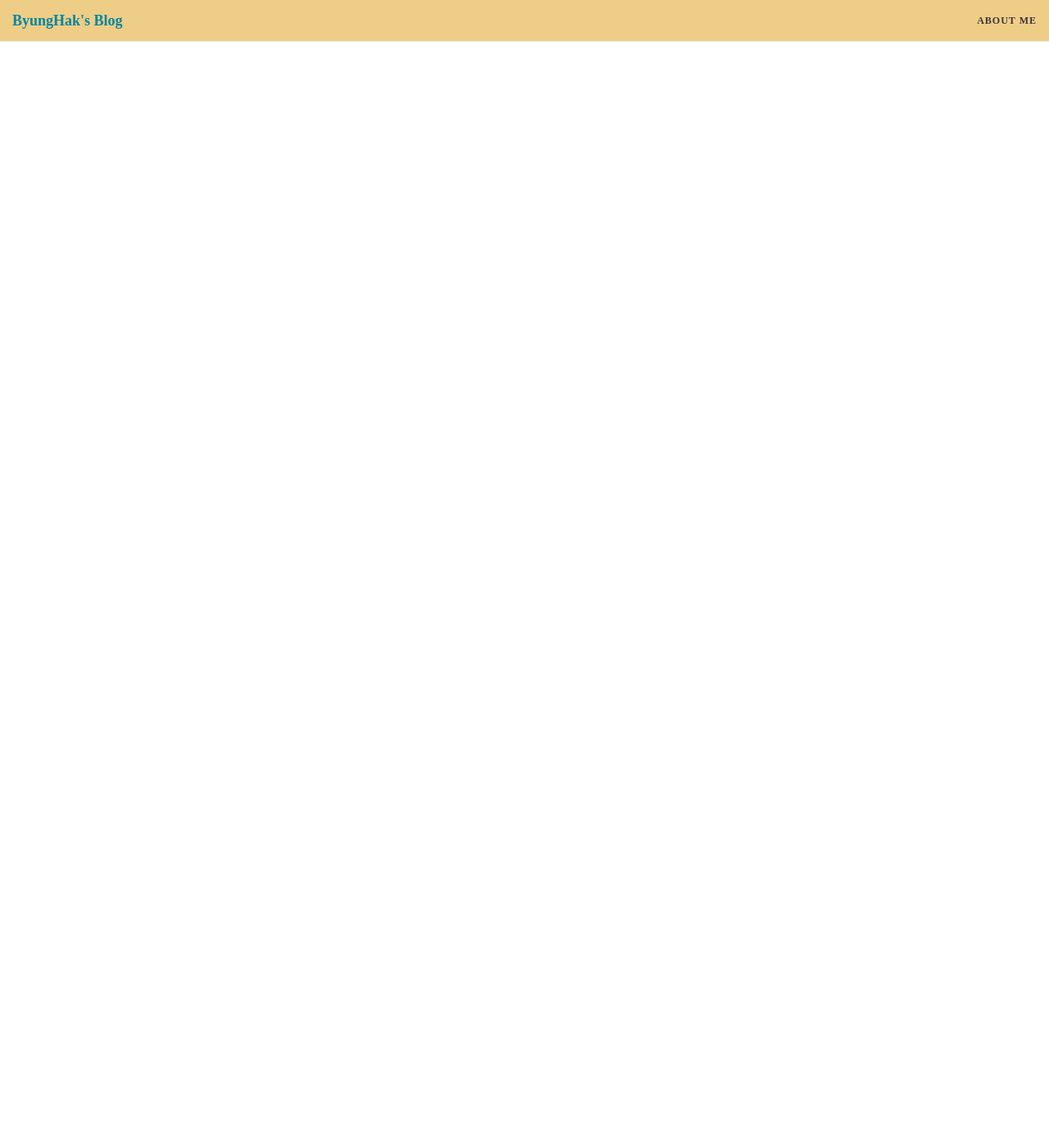
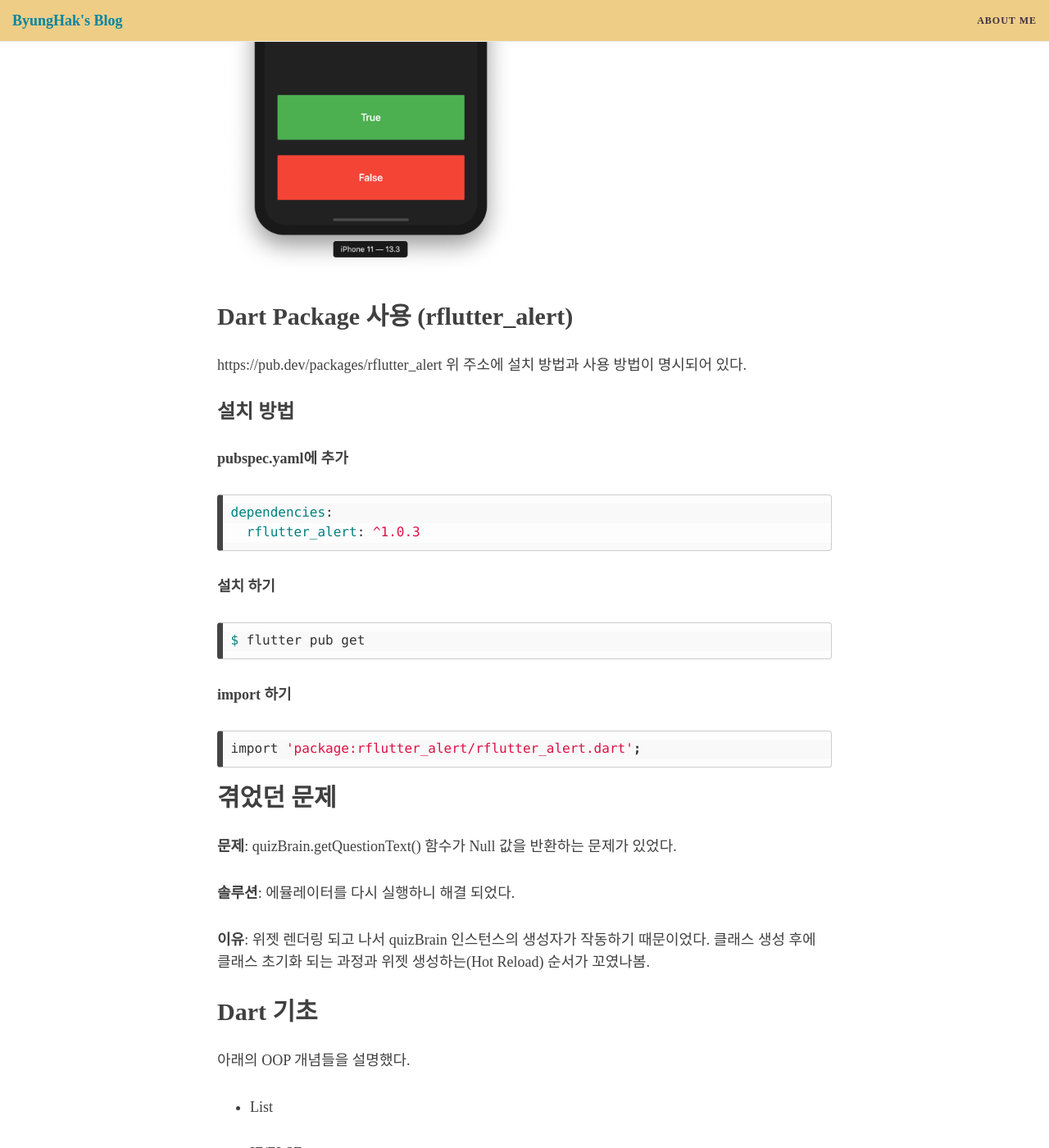
Before and after one commit to bengHak/benghak.github.io, a Jekyll site: the page built from _posts/2020-01-13-Flutter_week_03.md, in a window 1280 px wide and 1400 px high, scrolled down 2794 px. Shown: the whole window at 82% size. Built offline with Jekyll 4.4.1, drawn with Linux system fonts in a browser that asks for light colours; nearby versions of some CDN libraries; some web fonts are replaced; comment, search, counter and statistics services are not loaded; some of the changed text lies outside the part shown.

Commit message:
update 플러터 리뷰

`````diff
--- a/_posts/2020-01-13-Flutter_week_03.md
+++ b/_posts/2020-01-13-Flutter_week_03.md
@@ -7,6 +7,8 @@ comments: true
 ---
 
 # Section 9: Xylophone - Using Flutter and Dart Packages to Speed Up Development
+<img src="../img/flutter_review/xylophone.png" width="50%" alt="quizzler"/>
+
 
 ## Dart Packages
 
@@ -25,30 +27,30 @@ http://pub.dartlang.org/flutter
 ***pubspec.yaml* 파일에 기술해서 사용한다.**
 
 
-
 **아래와 같이 패키지 버전을 명시하거나 안할 수 있다.**
 
-```
-english_words
-english_words: ^3.2.1
+```yaml
+dependencies:
+	english_words
+	english_words: ^3.2.1
 ```
 
 **설치방법**
 
-```
+```shell
 (안드로이드 스튜디오)
 packages get 클릭
 
 (터미널 사용법1)
-pub get
+$ flutter pub get
 
 (터미널 사용법2)
-flutter packages get
+$ flutter packages get
 ```
 
 **사용법**
 
-```
+```dart
 import 'package:<패키지 이름>.dart';
 ```
 
@@ -58,16 +60,55 @@ import 'package:<패키지 이름>.dart';
 
 - Function
 - Arrow Function
+- 클래스 멤버 변수에 _(언더바)를 추가하면 private 변수가 된다.
 
 
 
 # Section 10:  Quizzler -Modularising & Organising Flutter Code
+<img src="../img/flutter_review/quizzler.png" width="50%" alt="quizzler"/>
+
+## Dart Package 사용 (rflutter_alert)
+
+https://pub.dev/packages/rflutter_alert
+위 주소에 설치 방법과 사용 방법이 명시되어 있다.
+
+### 설치 방법
+
+**pubspec.yaml에 추가**
+
+````yaml
+dependencies:
+  rflutter_alert: ^1.0.3
+````
+
+**설치 하기**
+
+```shell
+$ flutter pub get
+```
+
+**import 하기**
+
+```dart
+import 'package:rflutter_alert/rflutter_alert.dart';
+```
 
 
+
+## 겪었던 문제
+
+**문제**: quizBrain.getQuestionText() 함수가 Null 값을 반환하는 문제가 있었다.
+
+**솔루션**: 에뮬레이터를 다시 실행하니 해결 되었다.
+
+**이유**: 위젯 렌더링 되고 나서 quizBrain 인스턴스의 생성자가 작동하기 때문이었다.
+클래스 생성 후에 클래스 초기화 되는 과정과 위젯 생성하는(Hot Reload) 순서가 꼬였나봄.
 
 ## Dart 기초
 
 아래의 OOP 개념들을 설명했다.
+
+- List
 
 - IF/ELSE
 - Classes and Objects
`````
Also changed, not shown: img/flutter_review/quizzler.png (added), img/flutter_review/xylophone.png (added).
